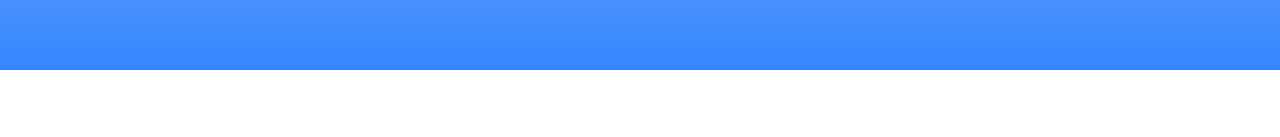
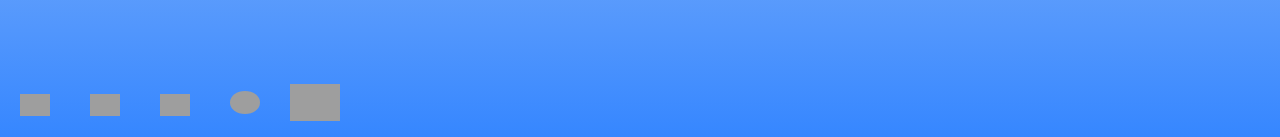
Before and after one commit to NnelisS/NnelisS.github.io, a plain HTML site: page index.html in a window 1280 px wide. Shown: the part 1814-1951 px from the top of the page. Before the commit the page ends 1884 px from the top, so only its background shows below. Drawn offline with nearby package versions, Linux system fonts and the light colour scheme; files that its build step writes are made by us from their sources; no server answers; grey boxes are pictures that could not be loaded; a script that the page names is missing.

Commit message:
About Page updates and footer with socials

```diff
--- /dev/null
+++ b/Web/Footer/footer.css
@@ -0,0 +1,101 @@
+/*
+    Auther: Abdelrhman Said
+*/
+
+@import url("https://fonts.googleapis.com/css2?family=Poppins&display=swap");
+
+* {
+  margin: 0;
+  padding: 0;
+  box-sizing: border-box;
+}
+
+*:focus,
+*:active {
+  outline: none !important;
+  -webkit-tap-highlight-color: transparent;
+}
+
+.wrapper {
+  display: inline-flex;
+  list-style: none;
+}
+
+.wrapper .icon {
+  position: relative;
+  background: #ffffff00;
+  border-radius: 50%;
+  padding: 15px;
+  margin: 10px;
+  width: 50px;
+  height: 50px;
+  font-size: 18px;
+  display: flex;
+  justify-content: center;
+  align-items: center;
+  flex-direction: column;
+  box-shadow: 0 10px 10px rgba(0, 0, 0, 0);
+  cursor: pointer;
+  transition: all 0.2s cubic-bezier(0.68, -0.55, 0.265, 1.55);
+}
+
+.wrapper .tooltip {
+  position: absolute;
+  top: 0;
+  font-size: 14px;
+  background: #ffffff00;
+  color: #ffffff00;
+  padding: 5px 8px;
+  border-radius: 5px;
+  opacity: 0;
+  pointer-events: none;
+  transition: all 0.3s cubic-bezier(0.68, -0.55, 0.265, 1.55);
+}
+
+.wrapper .tooltip::before {
+  position: absolute;
+  content: "";
+  height: 8px;
+  width: 8px;
+  background: #ffffff00;
+  bottom: -3px;
+  left: 50%;
+  transform: translate(-50%) rotate(45deg);
+  transition: all 0.3s cubic-bezier(0.68, -0.55, 0.265, 1.55);
+}
+
+.wrapper .icon:hover .tooltip {
+  top: -45px;
+  opacity: 1;
+  pointer-events: auto;
+}
+
+.wrapper .facebook:hover .tooltip,
+.wrapper .facebook:hover .tooltip::before {
+  background: #1877F2;
+  color: #ffffff;
+}
+
+.wrapper .itch:hover .tooltip,
+.wrapper .itch:hover .tooltip::before {
+  background: #CD201F;
+  color: #ffffff;
+}
+
+.wrapper .instagram:hover .tooltip,
+.wrapper .instagram:hover .tooltip::before {
+  background: #E4405F;
+  color: #ffffff;
+}
+
+.wrapper .github:hover .tooltip,
+.wrapper .github:hover .tooltip::before {
+  background: #333333;
+  color: #ffffff;
+}
+
+.wrapper .linkedin:hover .tooltip,
+.wrapper .linkedin:hover .tooltip::before {
+  background: #1877F2;
+  color: #ffffff;
+}
--- /dev/null
+++ b/Web/Footer/index.html
@@ -0,0 +1,23 @@
+<link rel="stylesheet" type="text/css" href="/Web/Footer/footer.css">
+<ul class="wrapper">
+    <li class="icon facebook">
+        <a href="https://www.facebook.com/profile.php?id=100009844636095"><span class="tooltip">Facebook</span>
+        <span><img src="https://upload.wikimedia.org/wikipedia/commons/thumb/5/51/Facebook_f_logo_%282019%29.svg/2048px-Facebook_f_logo_%282019%29.svg.png" alt="Facebook" style="width: 30px; margin-top: 5px;"></span></a>
+      </li>
+      <li class="icon itch">
+        <a href="https://nneliss.itch.io/"><span class="tooltip">Itch.io</span>
+        <span><img src="https://static-00.iconduck.com/assets.00/itch-io-icon-512x512-wwio9bi8.png" alt="Twitter" style="width: 30px; margin-top: 5px;"></span></a>
+      </li>
+      <li class="icon instagram">
+        <a href="https://www.instagram.com/nelis.hn/"><span class="tooltip">Instagram</span>
+        <span><img src="https://upload.wikimedia.org/wikipedia/commons/thumb/e/e7/Instagram_logo_2016.svg/2048px-Instagram_logo_2016.svg.png" alt="Instagram" style="width: 30px; margin-top: 5px;"></span></a>
+      </li>
+      <li class="icon github">
+        <a href="https://github.com/NnelisS"><span class="tooltip">Github</span>
+        <span><img src="https://cdn.pixabay.com/photo/2022/01/30/13/33/github-6980894_1280.png" alt="Github" style="width: 30px; border-radius: 50%;"></span></a>
+      </li>
+      <li class="icon linkedin">
+        <a href="https://www.linkedin.com/in/niels-henning-a904a025b/"><span class="tooltip">LinkedIn</span>
+        <span><img src="https://static.vecteezy.com/system/resources/previews/018/930/587/original/linkedin-logo-linkedin-icon-transparent-free-png.png" alt="Youtube" style="width: 50px;"></span></a>
+      </li>
+</ul>
--- a/index.html
+++ b/index.html
@@ -85,4 +85,21 @@
 	<script src="https://cdn.jsdelivr.net/particles.js/2.0.0/particles.min.js"></script>
 	<script src="https://cdn.jsdelivr.net/particles.js/2.0.0/particlesapp.js"></script>
 </body>
+<script>
+  $(function(){
+    $("#Footer").load("/Web/Footer/index.html");
+  });
+
+  $(document).ready(function() {
+    $("#arrow").click(function() {
+      $('html, body').animate({
+        scrollTop: $(document).height() - $(window).height()
+      }, 1000);
+    });
+  });
+</script>
+<footer><div id="Footer"></div>
+</footer>
+
+
 </html>
```
Also changed, not shown: Web/About/about.html (+0 -1 lines).
